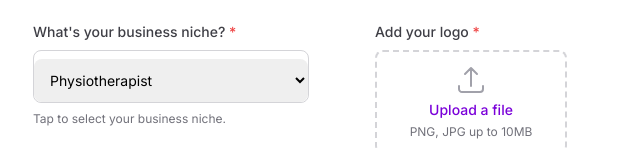
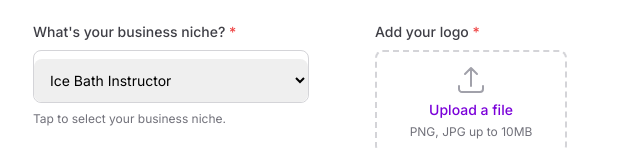
Before and after one commit to Vena-StartupStudio/app.vena, a React (Vite) app in the folder application-page/: page / in a window 1280 px wide. Shown: the part 718-866 px from the top of the page, without its empty margins (319-959 px from the left). Built offline with nearby package versions, Linux system fonts and the light colour scheme.

Commit message:
change the businesses list commit

```diff
--- a/application-page/constants.ts
+++ b/application-page/constants.ts
@@ -2,14 +2,14 @@
 import { BusinessNiche } from './types';
 
 export const BUSINESS_NICHES = [
-  { value: BusinessNiche.Physiotherapist, label: 'Physiotherapist' },
-  { value: BusinessNiche.Chiropractor, label: 'Chiropractor' },
-  { value: BusinessNiche.Nutritionist, label: 'Nutritionist' },
+  { value: BusinessNiche.IceBathInstructor, label: 'Ice Bath Instructor' },
   { value: BusinessNiche.YogaInstructor, label: 'Yoga Instructor' },
   { value: BusinessNiche.PilatesInstructor, label: 'Pilates Instructor' },
+  { value: BusinessNiche.PersonalTrainer, label: 'Personal Trainer' },
+  { value: BusinessNiche.MeditationCoach, label: 'Meditation Coach' },
   { value: BusinessNiche.MassageTherapist, label: 'Massage Therapist' },
-  { value: BusinessNiche.PersonalTrainer, label: 'Personal Trainer' },
+  { value: BusinessNiche.HolisticHealthTherapist, label: 'Holistic Health Therapist' },
   { value: BusinessNiche.WellnessCoach, label: 'Wellness Coach' },
-  { value: BusinessNiche.Acupuncturist, label: 'Acupuncturist' },
-  { value: BusinessNiche.MeditationTeacher, label: 'Meditation Teacher' },
+  { value: BusinessNiche.RunningCoach, label: 'Running Coach' },
+  { value: BusinessNiche.HikingCoach, label: 'Hiking Coach' },
 ];
--- a/application-page/types.ts
+++ b/application-page/types.ts
@@ -1,15 +1,15 @@
 
 export enum BusinessNiche {
-  Physiotherapist = 'Physiotherapist',
-  Chiropractor = 'Chiropractor',
-  Nutritionist = 'Nutritionist',
+  IceBathInstructor = 'Ice Bath Instructor',
   YogaInstructor = 'Yoga Instructor',
   PilatesInstructor = 'Pilates Instructor',
+  PersonalTrainer = 'Personal Trainer',
+  MeditationCoach = 'Meditation Coach',
   MassageTherapist = 'Massage Therapist',
-  PersonalTrainer = 'Personal Trainer',
+  HolisticHealthTherapist = 'Holistic Health Therapist',
   WellnessCoach = 'Wellness Coach',
-  Acupuncturist = 'Acupuncturist',
-  MeditationTeacher = 'Meditation Teacher',
+  RunningCoach = 'Running Coach',
+  HikingCoach = 'Hiking Coach',
 }
 
 export interface FormData {
```
